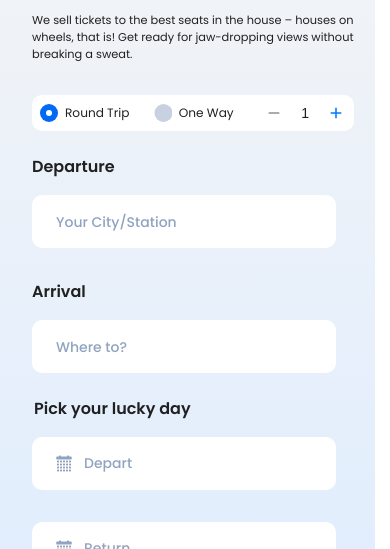
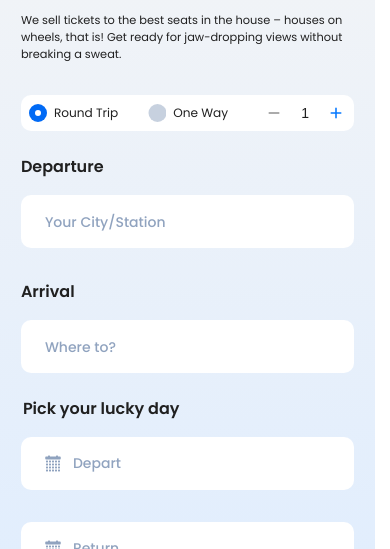
Before and after one commit to 2daaria/wonders-landing, a website: page index.html in a window 390 px wide. Shown: the part 295-844 px from the top of the page. Drawn offline with Linux system fonts and the light colour scheme; a web font is replaced by a local one.

Commit message:
update project

```diff
--- a/index.html
+++ b/index.html
@@ -146,7 +146,6 @@
 
 							<!--------------DEPARTURE & ARRIVAL--------------->
 							<div class="form__stations">
-								<div class="form__station-wrapper">
 								<!--------поле Departure-------->
 								<div class="form__field-stations">
 									<label
@@ -171,7 +170,6 @@
 										class="form__label">Arrival
 									</label>
 
-										<div class="form__autocomplete-wrapper">
 									<input
 										type="text"
 										id="arrival-station"
@@ -180,8 +178,6 @@
 										autocomplete="off"
 									>
 									<ul class="form__suggestions" hidden></ul>
-										</div>
-									</div>
 								</div>
 							</div>
 
@@ -243,7 +239,6 @@
 									</div>
 								</fieldset>
 							</div>
-						</form>
 
 							<!--------------КНОПКА ФОРМЫ--------------->
 							<div class="form__search-btn-wrapper">
@@ -253,6 +248,8 @@
 									class="form__search-btn">Find My Alpine Ride
 								</button>
 							</div>
+
+						</form>
 					</div>
 
 					<div class="hero__image">
--- a/styles/hero-form.css
+++ b/styles/hero-form.css
@@ -76,12 +76,16 @@
 }
 
 /*-------------------DEPARTURE & ARRIVAL--------------------*/
-
-.form__station-wrapper {
+.form__stations {
 	display: flex;
 	flex-direction: column;
 	padding-block: 24px;
 	gap: 24px;
+	width: 100%;
+}
+
+.form__field-stations {
+	width: 100%;
 }
 
 .form__label, .form__legend {
@@ -124,12 +128,16 @@
 }
 
 /*--------------CALENDAR---------------*/
-
 .form__buttons-wrapper {
 	display: flex;
 	flex-direction: column;
 	gap: 24px;
 	padding-bottom: 24px;
+	width: 100%;
+}
+
+.form__btn-container {
+	width: 100%;
 }
 
 .form__date-btn {
@@ -161,75 +169,23 @@
 		font-size: clamp(0.75rem, 0.6397rem + 0.4902vw, 0.875rem);
 	}
 
-	.form__station-wrapper, .form__buttons-wrapper {
+	.form__stations, .form__buttons-wrapper {
 		flex-direction: row;
 		justify-content: space-between;
 		gap: 32px;
 	}
-
-	.form__field-stations {
-		flex: 1 1 304px;
-		max-width: 304px;
-		min-width: 0;
-	}
-
-	.form__input {
-		width: 100%;
-	}
-
-	.form__btn-container {
-		flex: 1 1 304px;
-		max-width: 304px;
-		min-width: 0;
-	}
-
-	.form__date-btn {
-		width: 100%;
-	}
 }
 
 @media (max-width: 500px) {
-	.form__station-wrapper, .form__buttons-wrapper {
+	.form__stations, .form__buttons-wrapper {
 		flex-direction: column;
-	}
-
-	.form__field-stations {
-		flex: 0;
-		max-width: 304px;
-		min-width: 0;
-	}
-
-	.form__btn-container {
-		flex: 0;
-		max-width: 304px;
-		min-width: 0;
 	}
 }
 
 @media (min-width: 769px) {
-	.form__station-wrapper, .form__buttons-wrapper {
+	.form__stations, .form__buttons-wrapper {
 		flex-direction: row;
 		justify-content: space-between;
 		gap: 32px;
 	}
-
-	.form__field-stations {
-		flex: 1 1 304px;
-		max-width: 304px;
-		min-width: 0;
-	}
-
-	.form__input {
-		width: 100%;
-	}
-
-	.form__btn-container {
-		flex: 1 1 304px;
-		max-width: 304px;
-		min-width: 0;
-	}
-
-	.form__date-btn {
-		width: 100%;
-	}
 }
--- a/styles/hero.css
+++ b/styles/hero.css
@@ -2,6 +2,10 @@
 	padding-top: 24px;
 	padding-bottom: 128px;
 	padding-inline: var(--padding-mobile-360);
+	width: 100%;
+}
+
+.hero__content {
 	width: 100%;
 }
 
@@ -24,7 +28,10 @@
 	.hero__wrapper {
 		padding-top: 64px;
 		padding-inline: 0;
-		padding-left: 32px;
+		padding-left: clamp(1.25rem, 0.5882rem + 2.9412vw, 2rem);
+	}
+
+	.hero__content {
 		max-width: 640px;
 	}
 
```
Lines whose indentation alone changed are shown as unchanged.
